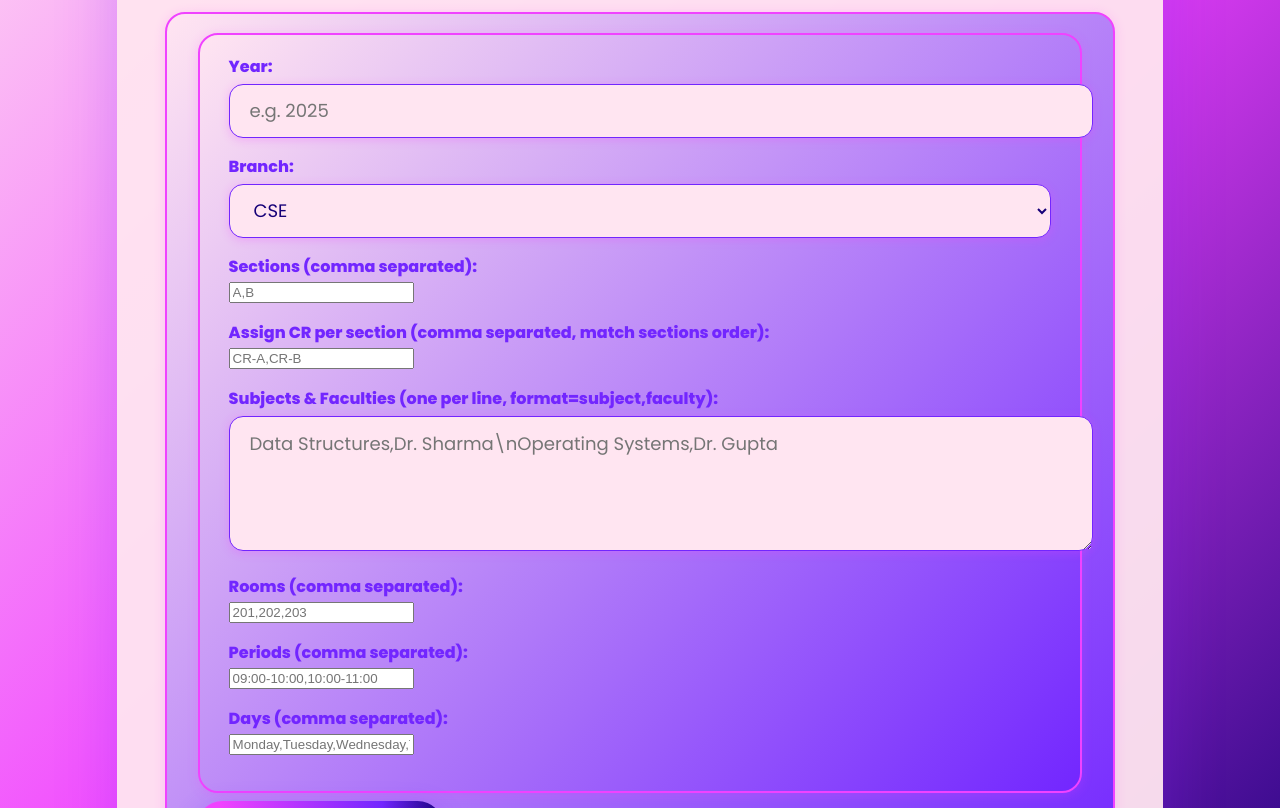
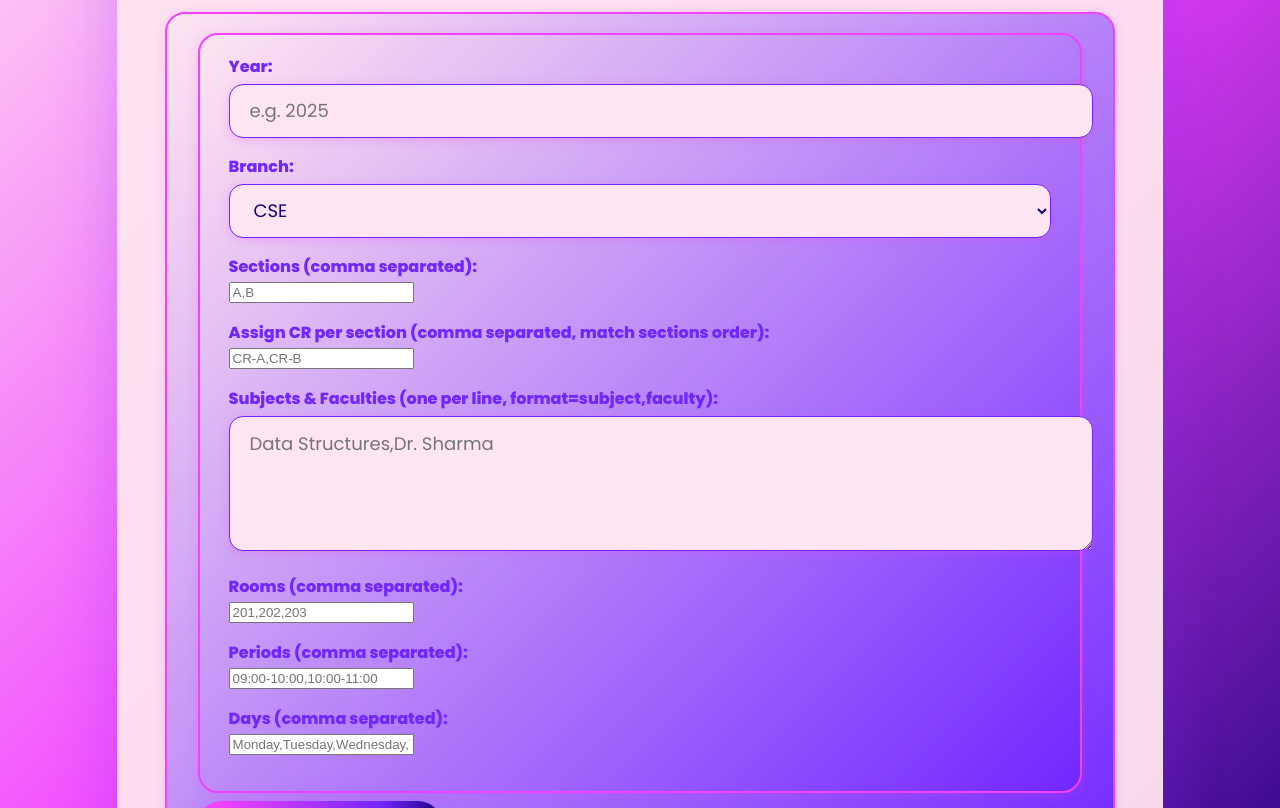
Before and after one commit to shivani550/finale_sih_pre, a plain HTML site: page index.html in a window 1280 px wide. Shown: the part 292-1100 px from the top of the page. Drawn offline with nearby package versions, Linux system fonts and the light colour scheme.

Commit message:
placeholder change

```diff
--- a/index.html
+++ b/index.html
@@ -233,7 +233,7 @@ nav#reports-tabs button:hover, .approval-btn:hover,
           <input id="input-crs" placeholder="CR-A,CR-B"/>
         </label>
         <label>Subjects & Faculties (one per line, format=subject,faculty):<br/>
-          <textarea id="input-subjects" rows="4" placeholder="Data Structures,Dr. Sharma\nOperating Systems,Dr. Gupta"></textarea>
+          <textarea id="input-subjects" rows="4" placeholder="Data Structures,Dr. Sharma"></textarea>
         </label>
         <label>Rooms (comma separated):<br/>
           <input id="input-rooms" placeholder="201,202,203"/>
```
